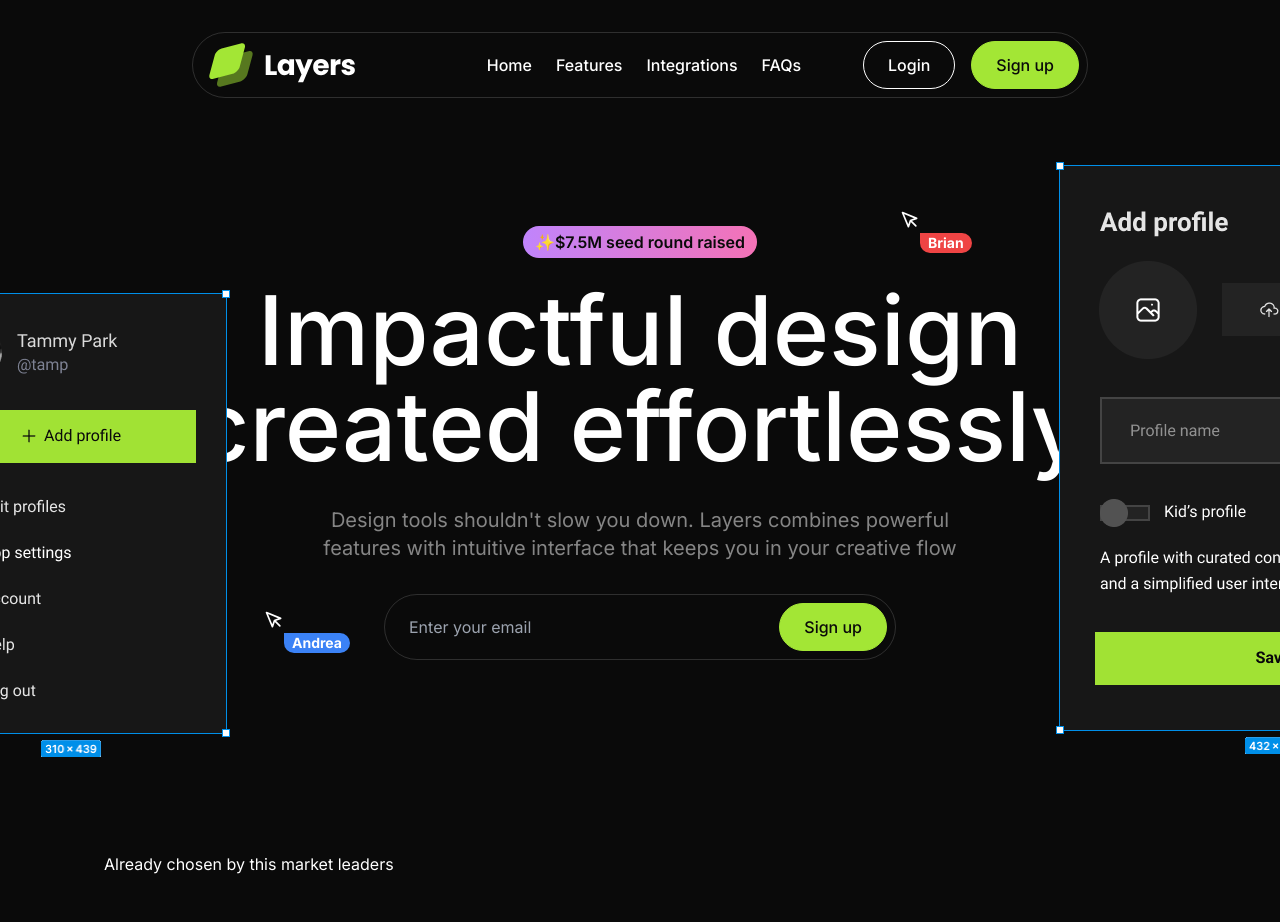
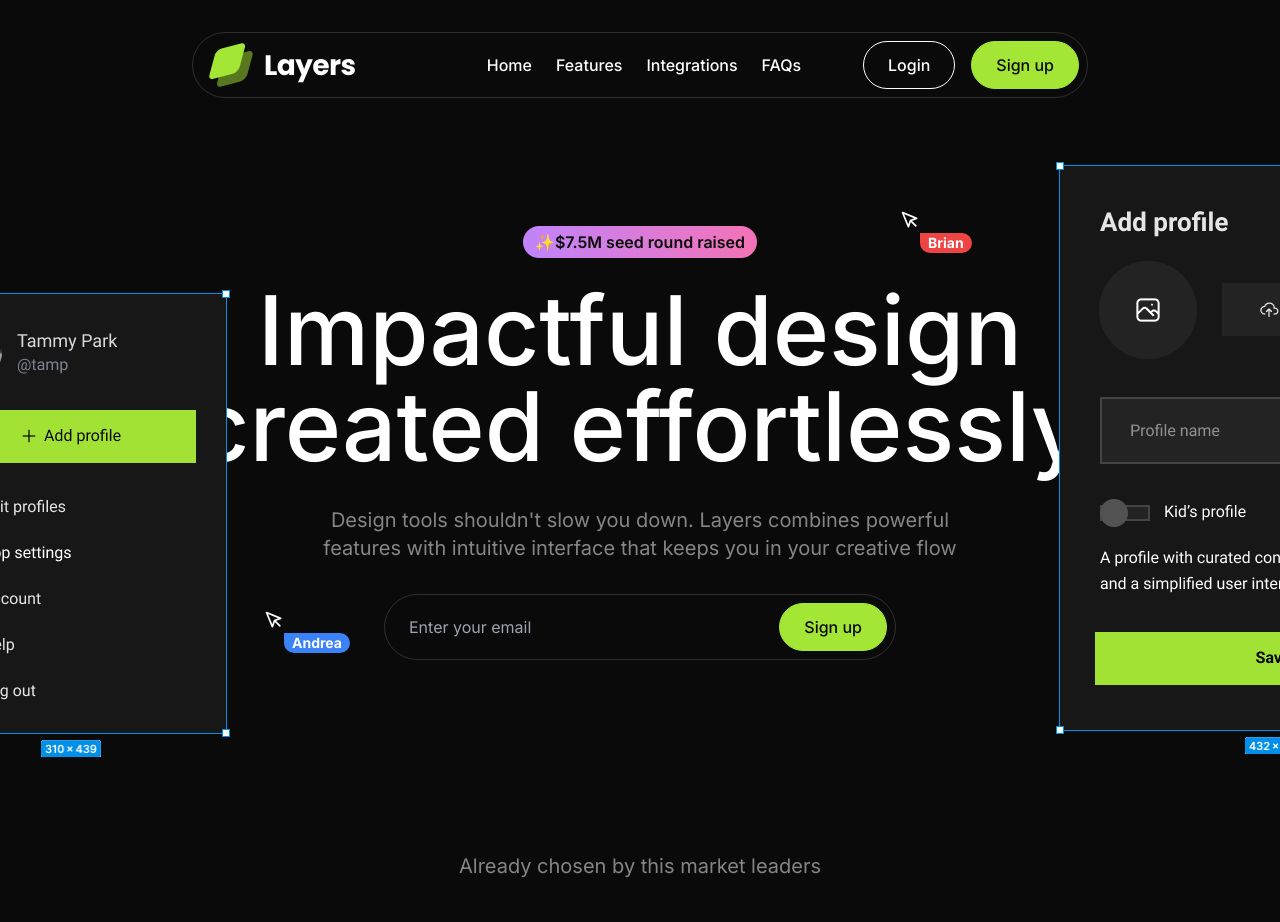
Before and after one commit to TheSaviourEking/layers, a Next.js app: page / in a window 1280 px wide. Shown: the top 922 px of the page. Built offline with nearby package versions, Linux system fonts and the light colour scheme.

Commit message:
chore: add LogoTicker

```diff
--- a/src/sections/LogoTicker.tsx
+++ b/src/sections/LogoTicker.tsx
@@ -23,7 +23,7 @@ export default function LogoTicker() {
     return (
         <section className="py-24 overflow-x-clip">
             <div className="container">
-                <h3>Already chosen by this market leaders</h3>
+                <h3 className="text-center text-white/50 text-xl">Already chosen by this market leaders</h3>
                 {/* <div className="overflow-hidden mt-12 [mask-image:linear-gradient(to_right, transparent, black_10%, black_90%,transparent"> */}
                 <div className="overflow-hidden mt-12 mask-image-fade">
                     <div className="flex gap-24 pr-24">
```
